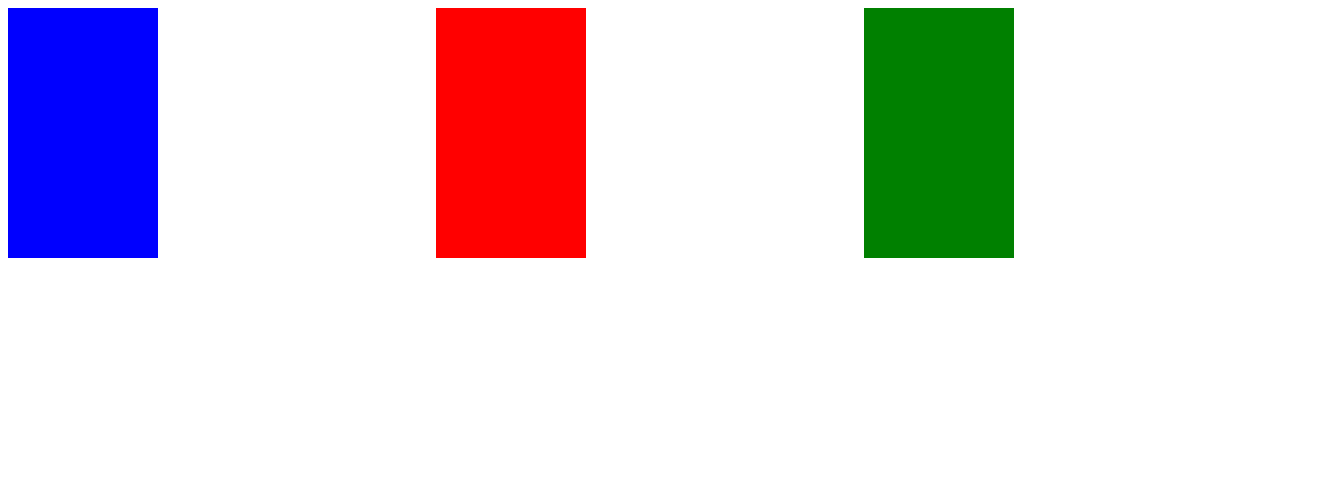
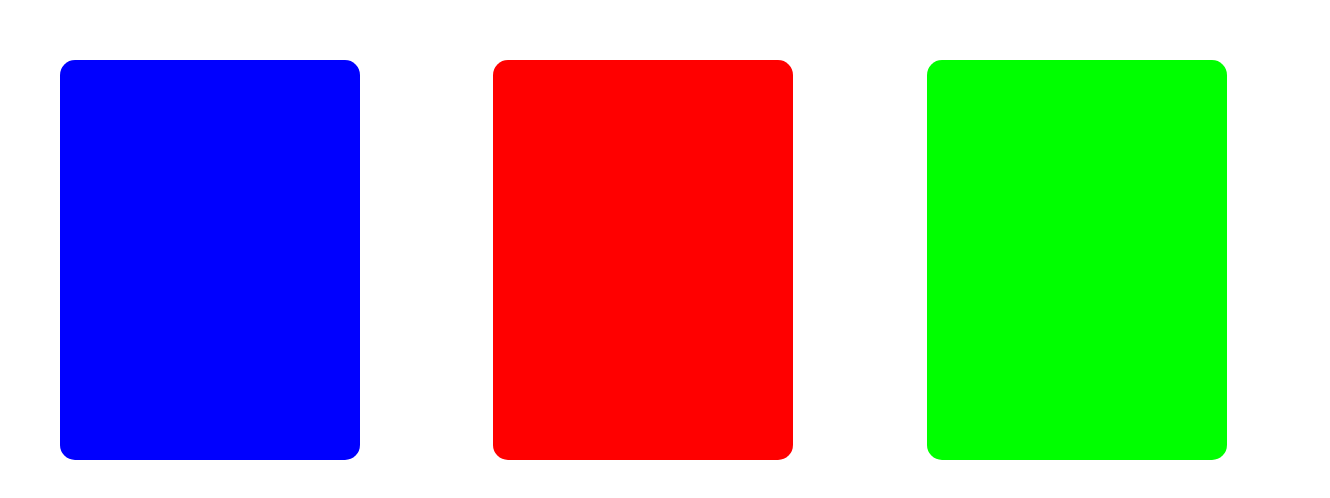
Before and after one commit to ericksousasantana/html-css, a plain HTML site: page exercícios adicionais/ex-adc11-grid/index.html in a window 1280 px wide. Shown: the whole page, 1330 px wide, since content can reach past the window. Drawn offline with Linux system fonts and the light colour scheme.

Commit message:
Teste de grid

```diff
--- a/exercícios adicionais/ex-adc11-grid/style.css
+++ b/exercícios adicionais/ex-adc11-grid/style.css
@@ -1,25 +1,48 @@
+*{
+    margin: 0;
+    padding: 0;
+}
+
 .container{
     width: 100%;
     height: 100%;
 
     display: grid;
     gap: 20px;
-    grid-template-columns: 1fr 1fr 1fr;
-}
-
-div{
-    width: 150px;
-    height: 250px;
+    grid-template-columns: auto auto auto;
+    margin: 50px;
+    align-items: center;
 }
 
 .card1{
     background-color: blue;
+    width: 300px;
+    height: 400px;
+    border-radius: 15px;
+    margin: 10px;
+}
+.card1:hover{
+    background-color: rgb(80, 80, 255);
 }
 
 .card2{
-    background-color: red;
+    background-color: rgb(255, 0, 0);
+    width: 300px;
+    height: 400px;
+    border-radius: 15px;
+    margin: 10px;
+}
+.card2:hover{
+    background-color: rgb(255, 80, 80);
 }
 
 .card3{
-    background-color: green;
+    background-color: rgb(0, 255, 0);
+    width: 300px;
+    height: 400px;
+    border-radius: 15px;
+    margin: 10px;
 }
+.card3:hover{
+    background-color: rgb(80, 255, 80);
+}
```
Also changed, not shown: exercícios/ex022/imagens/pattern001.png (added), exercícios/ex022/imagens/pattern002.png (added), exercícios/ex022/imagens/pattern003.png (added), exercícios/ex022/imagens/pattern004.png (added), exercícios/ex022/imagens/target001.png (added), exercícios/ex022/imagens/wallpaper001.jpg (added), exercícios/ex022/imagens/wallpaper002.jpg (added), exercícios/ex022/imagens/wallpaper003.jpg (added), exercícios/ex022/imagens/wallpaper004.jpg (added), exercícios/ex022/imagens/wallpaper005.jpg (added), exercícios/ex022/imagens/wallpaper006.jpg (added).
